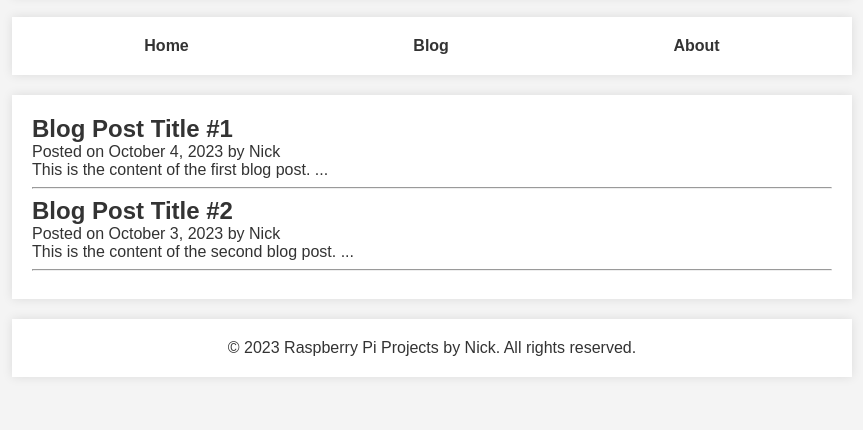
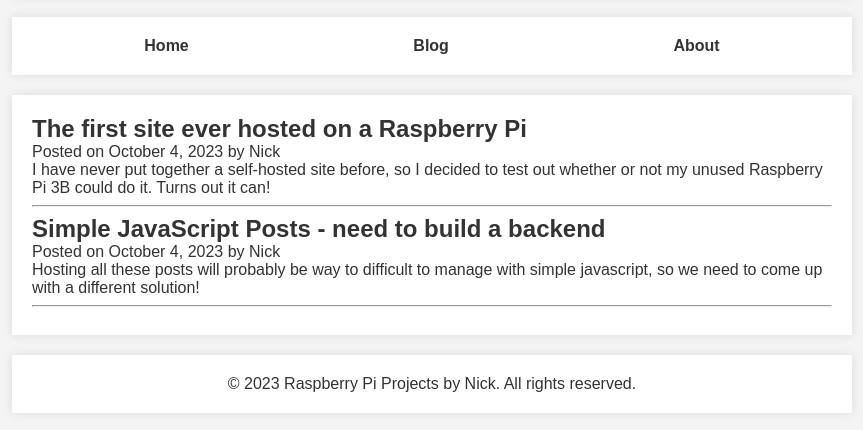
Before and after one commit to ElDuke717/pihead, a plain HTML site: page blog.html in a window 1280 px wide. Shown: the part 100-530 px from the top of the page, without its empty margins (208-1071 px from the left). Drawn offline with Linux system fonts and the light colour scheme.

Commit message:
add some more text

```diff
--- a/assets/js/blog_posts.js
+++ b/assets/js/blog_posts.js
@@ -1,15 +1,15 @@
 const posts = [
     {
-        title: "Blog Post Title #1",
+        title: "The first site ever hosted on a Raspberry Pi",
         date: "October 4, 2023",
         author: "Nick",
-        content: "This is the content of the first blog post. ..."
+        content: "I have never put together a self-hosted site before, so I decided to test out whether or not my unused Raspberry Pi 3B could do it.  Turns out it can!"
     },
     {
-        title: "Blog Post Title #2",
-        date: "October 3, 2023",
+        title: "Simple JavaScript Posts - need to build a backend",
+        date: "October 4, 2023",
         author: "Nick",
-        content: "This is the content of the second blog post. ..."
+        content: "Hosting all these posts will probably be way to difficult to manage with simple javascript, so we need to come up with a different solution!"
     },
     // ... add more posts as objects
 ];
```
Also changed, not shown: index.html (+1 -1 lines).
